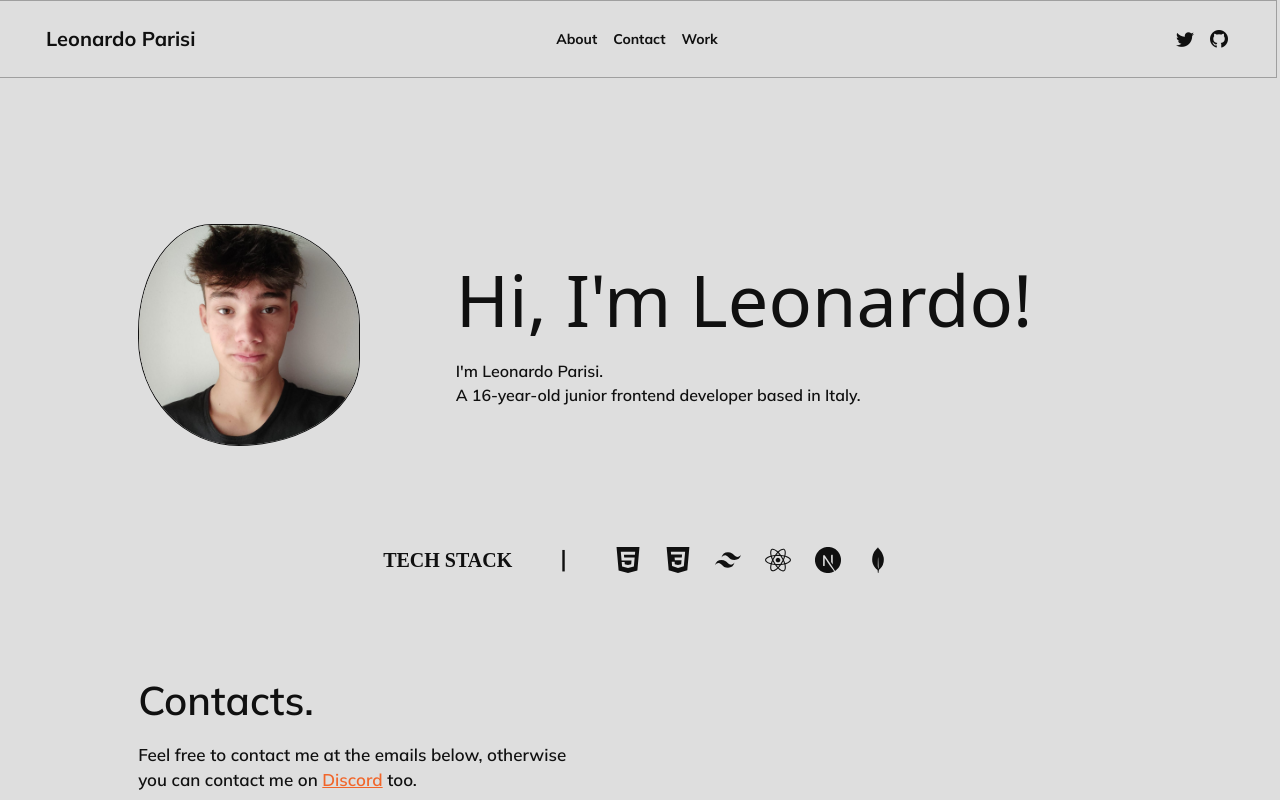
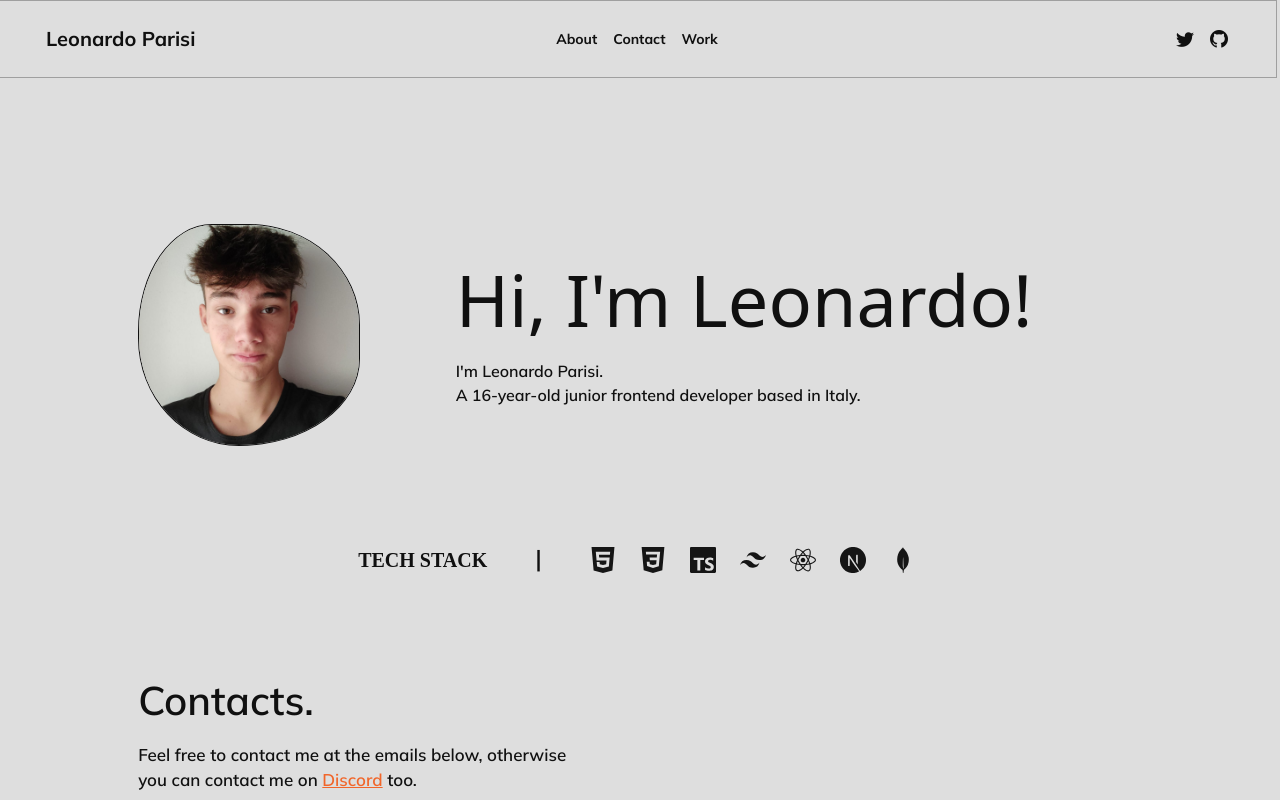
Before and after one commit to leonardoparisii/leonardo.parisi, a Next.js app: page / in a window 1280 px wide. Shown: the top 800 px of the page. Built offline with nearby package versions, Linux system fonts and the light colour scheme; a web font is replaced by a local one.

Commit message:
typescript icon added

```diff
--- a/src/app/page.tsx
+++ b/src/app/page.tsx
@@ -1,6 +1,5 @@
 "use client";
 import Image from "next/image";
-import ProfileImage from "../../public/ProfileImage.png";
 import Title from "@/components/ui/Title";
 import Text from "@/components/ui/Text";
 import { TechData } from "@/data/techstackData.js";
@@ -21,7 +20,7 @@ export default function Home() {
         <div className="flex flex-col md:flex-row items-center justify-center gap-24 max-md:gap-12 h-full">
           <div>
             <Image
-              src={ProfileImage}
+              src="/ProfileImage.png"
               alt="ProfileImage"
               className="border-[1.5px] border-solid border-dark relative bg-no-repeat bg-cover animate-border"
               width={325}
@@ -49,7 +48,7 @@ export default function Home() {
           <div className="flex flex-row gap-6 items-center justify-center mt-1">
             {TechData.map((item) => (
               <div
-                className="text-[26px] text-dark hover:text-orange/90 transition-all duration-500 cursor-pointer h-fit w-fit"
+                className="text-[26px] text-[#151515] hover:text-orange/90 transition-all duration-500 cursor-pointer h-fit w-fit"
                 key={item.name}
               >
                 {item.icon}
--- a/src/components/ui/Button.tsx
+++ b/src/components/ui/Button.tsx
@@ -5,7 +5,7 @@ export default function Button({ title, onClick, customStyle }: ButtonProps) {
   return (
     <button
       onClick={onClick}
-      className={`${customStyle} transition-all bg-slate-700/20 w-fit py-2 px-3.5 cursor-pointer rounded-lg text-sm text-black font-semibold border border-slate-700/70 box-border transition-colors hover:bg-white hover:text-black hover:border-slate-500/50`}
+      className={`${customStyle} transition-all bg-slate-700/20 w-fit py-2 px-3.5 cursor-pointer rounded-lg text-sm text-black font-semibold border border-slate-700/70 box-border hover:bg-white hover:text-black hover:border-slate-500/50`}
     >
       {title}
     </button>
--- a/src/data/techstackData.js
+++ b/src/data/techstackData.js
@@ -1,30 +1,40 @@
-import { ImHtmlFive } from "react-icons/im"
-import { SiCss3, SiTailwindcss, SiNextdotjs, SiMongodb } from "react-icons/si"
-import { FaReact } from "react-icons/fa"
+import { ImHtmlFive } from "react-icons/im";
+import {
+  SiCss3,
+  SiTailwindcss,
+  SiNextdotjs,
+  SiMongodb,
+  SiTypescript,
+} from "react-icons/si";
+import { FaReact } from "react-icons/fa";
 
 export const TechData = [
   {
-        "name": "html",
-        "icon": <ImHtmlFive />
+    name: "html",
+    icon: <ImHtmlFive />,
   },
   {
-        "name": "css",
-        "icon": <SiCss3 />
+    name: "css",
+    icon: <SiCss3 />,
   },
   {
-        "name": "tailwind",
-        "icon": <SiTailwindcss />
+    name: "typescript",
+    icon: <SiTypescript />,
   },
   {
-        "name": "react",
-        "icon": <FaReact />
+    name: "tailwind",
+    icon: <SiTailwindcss />,
   },
   {
-        "name": "next",
-        "icon": <SiNextdotjs />
+    name: "react",
+    icon: <FaReact />,
   },
   {
-        "name": "mongodb",
-        "icon": <SiMongodb />
-    }
-]
+    name: "next",
+    icon: <SiNextdotjs />,
+  },
+  {
+    name: "mongodb",
+    icon: <SiMongodb />,
+  },
+];
```
Lines whose indentation alone changed are shown as unchanged.
